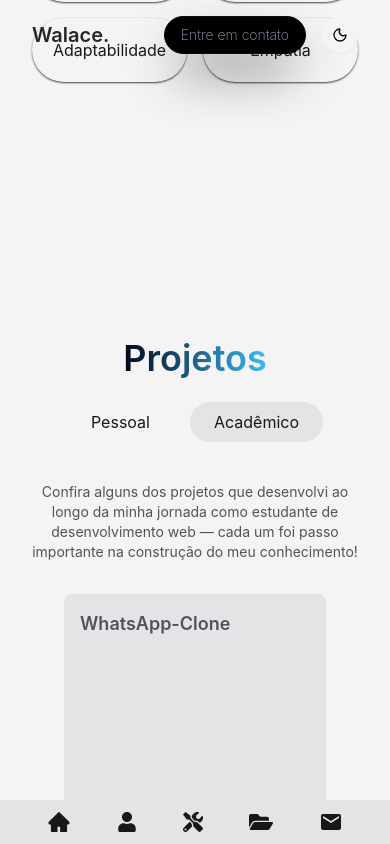
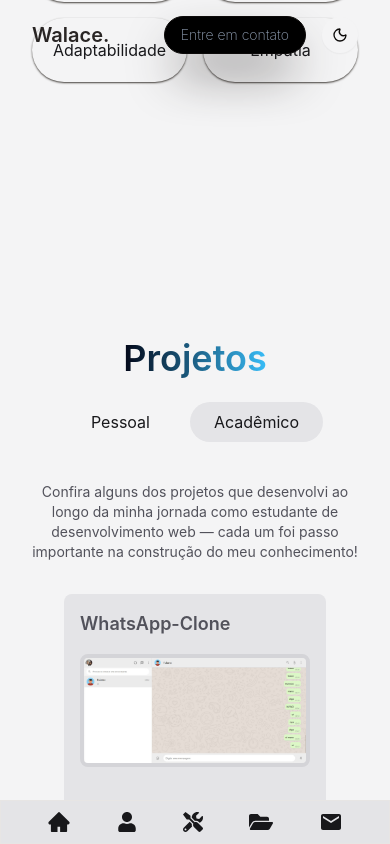
Before and after one commit to walacer72/portfolio-walace, a Next.js app: page / in a window 390 px wide. Both pictures are taken after a click on the element "Acadêmico". Shown: the part 2858-3702 px from the top of the page. Built offline with nearby package versions, Linux system fonts and the light colour scheme.

Commit message:
acerto de image em mobile na area projeto academicos e insercao de novos dados

```diff
--- a/src/components/Contact.tsx
+++ b/src/components/Contact.tsx
@@ -7,7 +7,7 @@ import { zodResolver } from "@hookform/resolvers/zod"
 import { Icons } from "@/components/icons"
 
 const Contact = () => {
-  const [formShow, setFormShow] = useState(true);
+  const [formShow, setFormShow] = useState(false);
 
   const formSchema = z.object({
     name: z.string().min(2, "Preencha o nome corretamente"),
--- a/src/components/Project.tsx
+++ b/src/components/Project.tsx
@@ -64,7 +64,7 @@ const Project = () => {
               Confira alguns dos projetos que desenvolvi ao longo da minha jornada como estudante de desenvolvimento web — cada um foi passo importante na construção do meu conhecimento!
             </p>
 
-            <ul className='w-full grid grid-cols-1 lg:grid-cols-3 gap-8 mt-8 px-12 md:px-4'>
+            <ul className='w-full grid grid-cols-1 lg:grid-cols-3 gap-8 mt-8 mb-4 px-12 md:px-4'>
               {academicProjects.map((item, index) => (
                 <ProjectItem item={item} key={index} />
               ))}
--- a/src/components/projectItem.tsx
+++ b/src/components/projectItem.tsx
@@ -29,16 +29,20 @@ const ProjectItem = ({ item }: Props) => {
                     </div>
 
                     {item.pc &&
-                        <Image className='hidden mg:block lg:block rounded-lg object-cover w-full border-4 border-zinc-300 dark:border-none' src={item.pc} alt={item.name} />
+                        <Image className='hidden md:block lg:block rounded-lg object-cover w-full border-4 border-zinc-300 dark:border-none' src={item.pc} alt={item.name} />
                     }
 
 
-                    {item.smart &&
+                    {item.smart ? (
                         <Image
                             className={`$md:hidden lg:hidden rounded-lg border-4 border-zinc-300 dark:border-none`}
                             src={item.smart} alt={item.name}
                         />
-                    }
+                    ) : item.pc ? (
+                        <Image
+                            className='md:hidden lg:hidden rounded-lg object-cover w-full border-4 border-zinc-300 dark:border-none'
+                            src={item.pc} alt={item.name} />
+                        ) : null}
 
 
                 </div>
--- a/src/data.tsx
+++ b/src/data.tsx
@@ -57,8 +57,8 @@ export const personalProjects: Project[] = [
         description: 'Desenvolvimento próprio com foco em aprendizado, criatividade e usabilidade. Um aplicativo para organizar e gerenciar atividades do dia a dia de forma prática e eficiente. Ele ajuda as pessoas a não esquecerem compromissos, tarefas ou itens que precisam comprar.',
         tecnologias: 'Reactjs, Nextjs, Typescript, Shadcn-ui e Tailwindcss',
         tec: [
-            <SiReact size={19}/>,
-            <RiNextjsFill size={22}/>,
+            <SiReact size={19} />,
+            <RiNextjsFill size={22} />,
             <SiShadcnui />,
             <SiTailwindcss />,
             <SiTypescript />
@@ -75,8 +75,8 @@ export const personalProjects: Project[] = [
         description: 'Desenvolvi um sistema de pedidos online integrado ao WhatsApp, voltado para pequenos comércios como docerias, lanchonetes e restaurantes. O cliente acessa um catálogo digital com produtos, imagens, preços e descrições, seleciona os itens desejados e, ao final, o sistema gera automaticamente uma mensagem com os detalhes do pedido, pronta para ser enviada ao WhatsApp da loja com um clique.',
         tecnologias: 'Reactjs, Nextjs, Typescript, Shadcn-ui, Tailwindcss e bibliotecas: zustand, zod, i18next e Api viacep',
         tec: [
-            <SiReact size={19}/>,
-            <RiNextjsFill size={22}/>,
+            <SiReact size={19} />,
+            <RiNextjsFill size={22} />,
             <SiShadcnui />,
             <SiTailwindcss />,
             <SiTypescript />
@@ -95,7 +95,7 @@ export const academicProjects: Project[] = [
         smart: '',
         name: 'WhatsApp-Clone',
         description: 'Projeto em aula de um clone do WhatsApp desenvolvido com React.js, CSS e Material UI, integrando funcionalidades de envio de mensagens em tempo real e autenticação de usuários. O Firebase foi utilizado como backend (BaaS), permitindo armazenamento de dados e sincronização instantânea. O foco do projeto foi aplicar boas práticas de desenvolvimento front-end e criar uma experiência de usuário moderna e responsiva.',
-        tecnologias: 'Reactjs, css, biblioteca material UI e BaaS firebase',
+        tecnologias: 'Reactjs, css, biblioteca material UI e (BaaS) firebase',
         tec: []
     },
     {
@@ -104,8 +104,8 @@ export const academicProjects: Project[] = [
         pc: calculadoraIMC,
         smart: '',
         name: 'Calculadora de IMC',
-        description: 'Projeto em aula',
-        tecnologias: '',
+        description: 'Este projeto foi desenvolvido em aula como prática de ReactJS, consistindo em uma aplicação que calcula o Índice de Massa Corporal (IMC) a partir dos dados de peso e altura informados pelo usuário. O resultado é exibido junto à classificação correspondente (abaixo do peso, peso ideal, sobrepeso, obesidade, etc). A aplicação foi construída com componentes reutilizáveis, utilização de hook do React(useState) e estilização com CSS3/ TailwindCSS, garantindo um layout moderno.',
+        tecnologias: 'Reactjs, typescript e tailwindCSS.',
         tec: []
     },
     {
```
